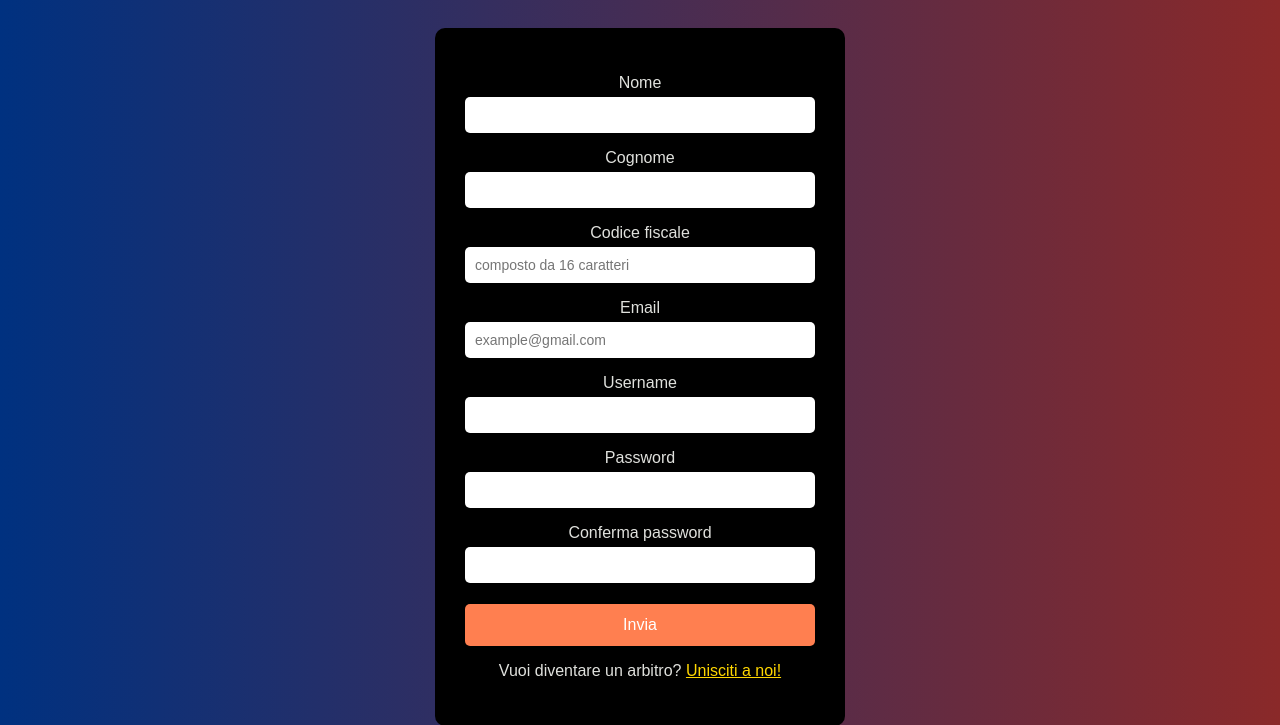
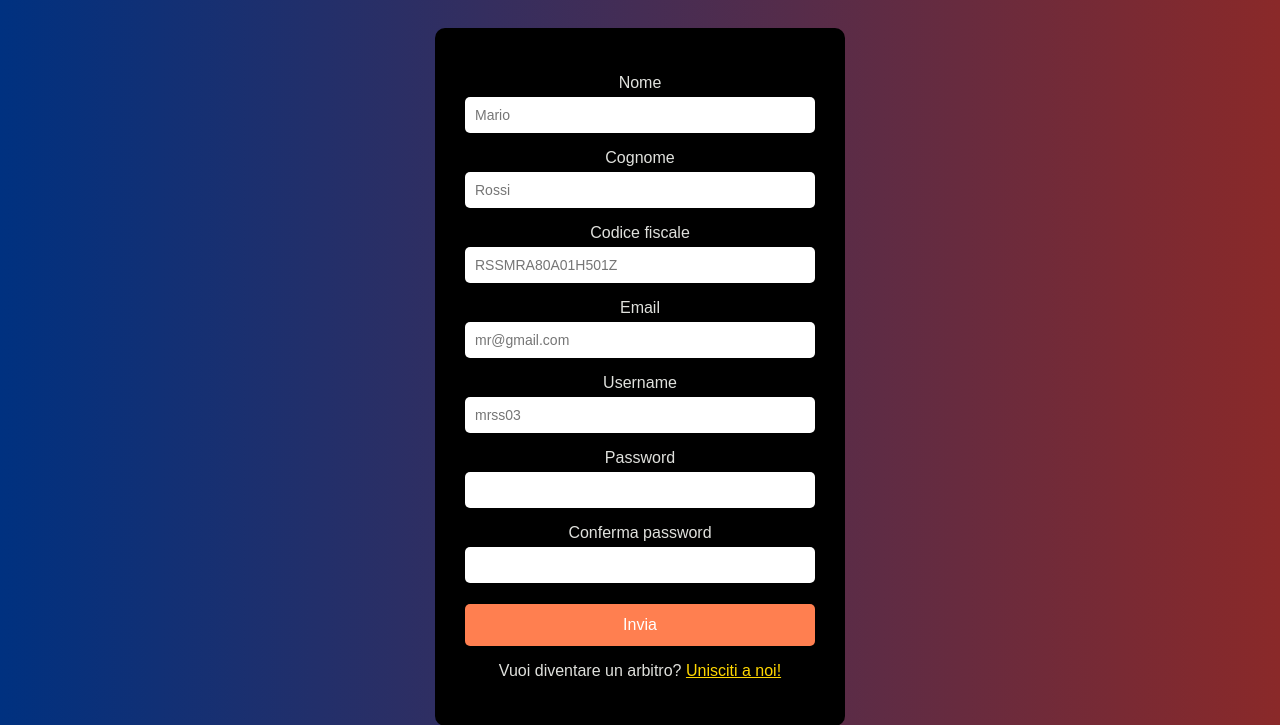
Before and after one commit to matteodonofrio33/ProgettoTSW, a PHP site: page /registration.php in a window 1280 px wide. Shown: the part 175-900 px from the top of the page. Run offline with PHP 8.4, Linux system fonts and the light colour scheme.

Commit message:
corretti i placeholder

```diff
--- a/pages/registration.php
+++ b/pages/registration.php
@@ -36,35 +36,38 @@
 
 					<p>
 						<label for="name">Nome
-							<input id="name" type="text" name="name" required value="<?php echo $name ?>" />
+							<input id="name" type="text" name="name" required value="<?php echo $name ?>"
+							placeholder="Mario"/>
 						</label>
 
 					</p>
 
 					<p>
 						<label for="surname">Cognome
-							<input id="surname" type="text" name="surname" required value="<?php echo $surname ?>" />
+							<input id="surname" type="text" name="surname" required value="<?php echo $surname ?>"
+							placeholder="Rossi"/>
 						</label>
 					</p>
 
 					<p>
 						<label for="taxIdCode">Codice fiscale
 							<input id="taxIdCode" type="text" name="taxIdCode" required value="<?php echo $taxIdCode ?>"
-								placeholder="composto da 16 caratteri" />
+								placeholder="RSSMRA80A01H501Z" />
 						</label>
 					</p>
 
 					<p>
 						<label for="email">Email
 							<input id="email" type="email" name="email" required value="<?php echo $email ?>"
-								placeholder="example@gmail.com" />
+								placeholder="mr@gmail.com" />
 						</label>
 					</p>
 
 
 					<p>
 						<label for="username">Username
-							<input id="username" type="text" name="username" required value="<?php echo $username ?>" />
+							<input id="username" type="text" name="username" required value="<?php echo $username ?>"
+							placeholder="mrss03"/>
 						</label>
 					</p>
 					<p>
```
